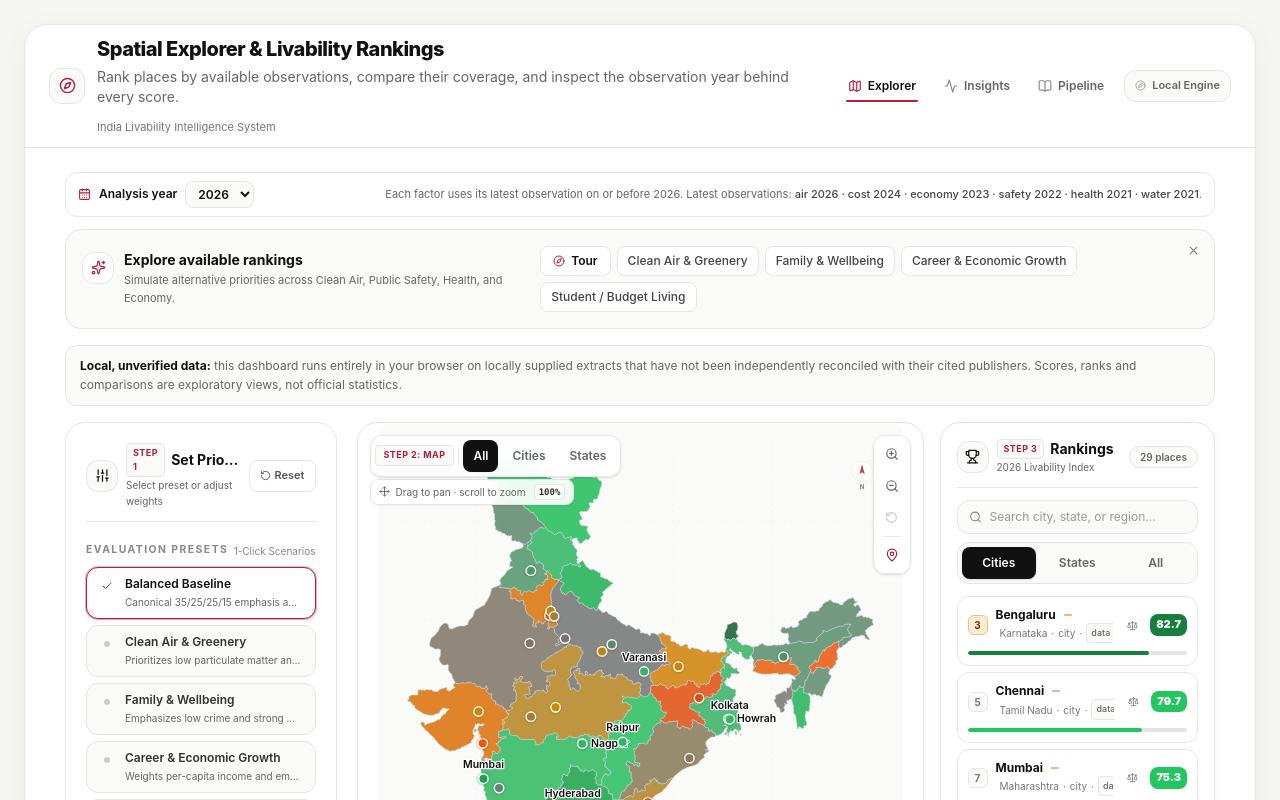
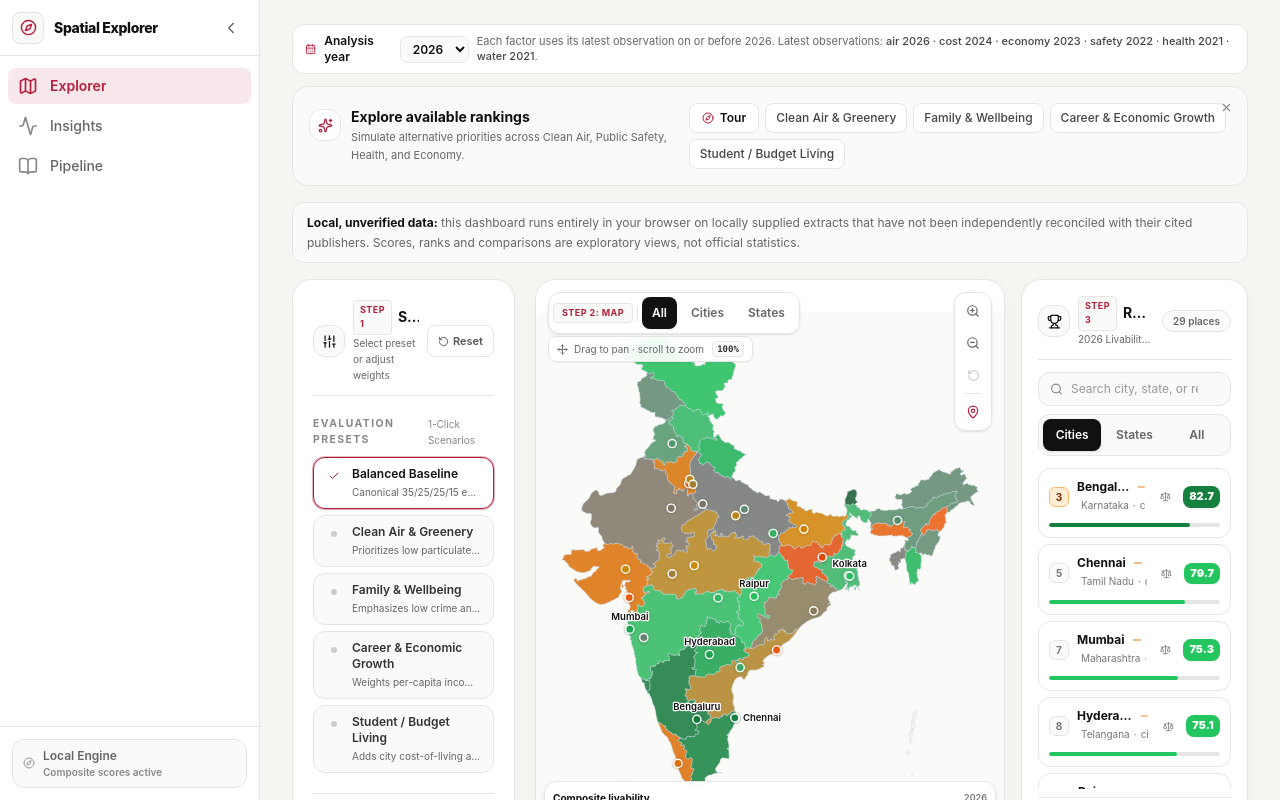
Before and after one commit to PARASMANI-KHUNTE/MCA_DSP_Project_2026, a React (Vite) app in the folder India Livability Intelligence System/frontend/: page / in a window 1280 px wide. Shown: the top 800 px of the page. Built offline with nearby package versions, Linux system fonts and the light colour scheme.

Commit message:
fix(ui): implement responsive sidebar navigation, mobile drawer header, and fix tour trigger

```diff
--- a/India Livability Intelligence System/frontend/src/App.jsx
+++ b/India Livability Intelligence System/frontend/src/App.jsx
@@ -1,6 +1,6 @@
 import { useCallback, useEffect, useMemo, useRef, useState } from "react";
-import { Map, SlidersHorizontal, Trophy } from "lucide-react";
-import Navbar from "./components/Navbar";
+import { Compass, Map, Menu, SlidersHorizontal, Trophy } from "lucide-react";
+import Sidebar from "./components/Sidebar";
 import WeightControls from "./components/WeightControls";
 import IndiaMap from "./components/IndiaMap";
 import Leaderboard from "./components/Leaderboard";
@@ -35,6 +35,8 @@ export default function App() {
   const [activeTab, setActiveTab] = useState("map");
   const [selectedYear, setSelectedYear] = useState(BASELINE_YEAR);
   const [mobilePanel, setMobilePanel] = useState("map");
+  const [sidebarOpen, setSidebarOpen] = useState(false);
+  const [sidebarCollapsed, setSidebarCollapsed] = useState(false);
 
   const [weights, setWeights] = useState(() =>
     DATA_COVERAGE.compositeAvailable
@@ -167,16 +169,49 @@ export default function App() {
   };
 
   return (
-    <div className="min-h-screen bg-[#F5F5F2] p-2 sm:p-4 lg:p-6 text-[#111111] flex flex-col font-sans">
-      <div className="mx-auto flex w-full max-w-[1600px] flex-1 flex-col rounded-2xl sm:rounded-3xl border border-[#E5E5E5] bg-white shadow-[0_4px_30px_rgba(0,0,0,0.03)] overflow-hidden">
-        {/* Navigation Bar */}
-        <Navbar
-          activeTab={activeTab}
-          onSelectTab={setActiveTab}
-        />
+    <div className="min-h-screen bg-[#F5F5F2] text-[#111111] font-sans flex flex-col">
+      {/* Sticky Mobile Top Header */}
+      <header className="sticky top-0 z-30 flex h-14 w-full items-center justify-between border-b border-[#E5E5E5] bg-white/95 px-4 backdrop-blur-md lg:hidden">
+        <button
+          onClick={() => setActiveTab("map")}
+          className="flex items-center gap-2 text-left"
+          aria-label="Go to explorer"
+        >
+          <div className="flex h-8 w-8 shrink-0 items-center justify-center rounded-lg border border-[#E5E5E5] bg-[#FAFAF8] text-[#111111]">
+            <Compass size={17} className="text-[#B51F3B]" />
+          </div>
+          <span className="text-sm font-extrabold tracking-tight text-[#111111]">
+            Spatial Explorer
+          </span>
+        </button>
+        <div className="flex items-center gap-2">
+          <span className="rounded-lg border border-[#E5E5E5] bg-[#FAFAF8] px-2 py-1 text-[11px] font-semibold text-[#666666]">
+            {selectedYear}
+          </span>
+          <button
+            onClick={() => setSidebarOpen(true)}
+            className="flex h-9 w-9 items-center justify-center rounded-lg border border-[#E5E5E5] bg-white text-[#111111] hover:bg-[#F5F5F2] transition-colors"
+            aria-label="Open navigation menu"
+          >
+            <Menu size={18} />
+          </button>
+        </div>
+      </header>
 
-        {/* Main Content Surfaces */}
-        <div className="flex-1 px-4 sm:px-8 lg:px-10 py-4 sm:py-6">
+      {/* Left Sidebar Drawer / Rail */}
+      <Sidebar
+        activeTab={activeTab}
+        onSelectTab={setActiveTab}
+        compositeAvailable={DATA_COVERAGE.compositeAvailable}
+        isOpen={sidebarOpen}
+        onClose={() => setSidebarOpen(false)}
+        isCollapsed={sidebarCollapsed}
+        onToggleCollapse={() => setSidebarCollapsed(prev => !prev)}
+      />
+
+      {/* Main Content */}
+      <main className={`flex-1 transition-all duration-300 min-h-screen ${sidebarCollapsed ? "lg:pl-16" : "lg:pl-[260px]"}`}>
+        <div className="mx-auto max-w-[1600px] w-full px-4 sm:px-6 lg:px-8 py-4 sm:py-6">
           {dataAvailable && activeTab !== "pipeline" && (
             <YearSelector
               year={selectedYear}
@@ -186,12 +221,13 @@ export default function App() {
           )}
 
           {/* Interactive Views */}
-          <main className="flex-1">
+          <div className="flex-1 min-h-0 flex flex-col">
             {/* View 1: Explorer (Decision System) */}
             {dataAvailable && activeTab === "map" && (
               <div className="flex flex-col">
 
                 <QuickStartBanner
+                  onOpenTour={() => setShowTourModal(true)}
                   onSelectPreset={handleSelectPreset}
                   compositeAvailable={DATA_COVERAGE.compositeAvailable}
                   availableFactors={DATA_COVERAGE.availableFactors || []}
@@ -300,11 +336,9 @@ export default function App() {
             )}
 
             {/* About section removed — kept only Explorer and Insights views */}
-          </main>
+          </div>
         </div>
-
-
-      </div>
+      </main>
 
       {/* Floating Elements */}
       {dataAvailable && (
--- a/India Livability Intelligence System/frontend/src/components/PipelineView.jsx
+++ b/India Livability Intelligence System/frontend/src/components/PipelineView.jsx
@@ -1,6 +1,5 @@
-import React, { useState, useRef, useEffect } from "react";
+import React, { useState, useRef } from "react";
 import {
-  ChevronRight,
   Download,
   ExternalLink,
   FileText,
@@ -11,7 +10,6 @@ import {
   Loader2,
   ChevronDown,
   ChevronUp,
-  ArrowRight,
   Sparkles,
   Database,
   BarChart2,
@@ -148,7 +146,7 @@ const COLOR_MAP = {
   indigo: { light: "bg-indigo-50 text-indigo-700 border-indigo-100", main: "bg-indigo-500", ring: "ring-indigo-500" },
 };
 
-function StatusDot({ status, color, size = 8 }) {
+function StatusDot({ status, size = 8 }) {
   const Icon = STATUS_ICONS[status] || XCircle;
   const colors = {
     complete: "text-green-500",
@@ -164,7 +162,7 @@ function StatusDot({ status, color, size = 8 }) {
   );
 }
 
-function PipelineStepCard({ step, index, isExpanded, onToggle, totalSteps }) {
+function PipelineStepCard({ step, index, isExpanded, onToggle }) {
   const Icon = step.icon;
   const colors = COLOR_MAP[step.color];
   const [iframeLoaded, setIframeLoaded] = useState(false);
@@ -346,7 +344,6 @@ function PipelineStepCard({ step, index, isExpanded, onToggle, totalSteps }) {
 export default function PipelineView() {
   const [expandedStep, setExpandedStep] = useState(null);
   const [viewMode, setViewMode] = useState("cards"); // "cards" | "timeline"
-  const [showAllOutputs, setShowAllOutputs] = useState(false);
 
   const toggleStep = (id) => {
     setExpandedStep(expandedStep === id ? null : id);
--- /dev/null
+++ b/India Livability Intelligence System/frontend/src/components/Sidebar.jsx
@@ -0,0 +1,149 @@
+import {
+  Activity,
+  BookOpen,
+  ChevronLeft,
+  ChevronRight,
+  Compass,
+  Map,
+  X
+} from "lucide-react";
+
+const TABS = [
+  { id: "map", label: "Explorer", icon: Map },
+  { id: "insights", label: "Insights", icon: Activity },
+  { id: "pipeline", label: "Pipeline", icon: BookOpen }
+];
+
+export default function Sidebar({
+  activeTab,
+  onSelectTab,
+  compositeAvailable,
+  isOpen = false,
+  onClose = () => {},
+  isCollapsed = false,
+  onToggleCollapse = () => {}
+}) {
+  return (
+    <>
+      {/* Mobile drawer overlay */}
+      {isOpen && (
+        <div
+          className="fixed inset-0 z-40 bg-black/40 backdrop-blur-xs transition-opacity lg:hidden"
+          aria-hidden="true"
+          onClick={onClose}
+        />
+      )}
+
+      {/* Sidebar */}
+      <aside
+        className={`
+          fixed top-0 left-0 z-50 h-screen border-r border-[#E5E5E5] bg-white transition-all duration-300 ease-out flex flex-col
+          ${isOpen ? "translate-x-0 shadow-2xl" : "-translate-x-full lg:shadow-none"}
+          lg:translate-x-0
+          ${isCollapsed ? "lg:w-16" : "lg:w-[260px]"}
+          w-64
+        `}
+        aria-label="Main navigation"
+      >
+        {/* Header / Brand */}
+        <div
+          className={`flex h-14 items-center px-3 border-b border-[#E5E5E5] transition-all duration-300 ${
+            isCollapsed ? "justify-center" : "justify-between"
+          }`}
+        >
+          <button
+            onClick={() => {
+              onSelectTab("map");
+              onClose();
+            }}
+            className="group flex items-center gap-2.5 min-w-0 transition-opacity hover:opacity-90"
+            aria-label="Go to explorer"
+          >
+            <div className="flex h-8 w-8 shrink-0 items-center justify-center rounded-lg border border-[#E5E5E5] bg-[#FAFAF8] text-[#111111] transition-colors group-hover:border-[#D4D4D4]">
+              <Compass size={17} className="text-[#B51F3B]" />
+            </div>
+            {!isCollapsed && (
+              <span className="text-sm font-extrabold tracking-tight text-[#111111] truncate">
+                Spatial Explorer
+              </span>
+            )}
+          </button>
+
+          {/* Desktop Collapse Toggle */}
+          <button
+            onClick={onToggleCollapse}
+            className="hidden lg:flex h-8 w-8 shrink-0 items-center justify-center rounded-lg text-[#666666] hover:bg-[#F5F5F2] hover:text-[#111111] transition-all ml-auto"
+            aria-label={isCollapsed ? "Expand sidebar" : "Collapse sidebar"}
+            title={isCollapsed ? "Expand sidebar" : "Collapse sidebar"}
+          >
+            {isCollapsed ? <ChevronRight size={18} /> : <ChevronLeft size={18} />}
+          </button>
+
+          {/* Mobile Close Button */}
+          <button
+            onClick={onClose}
+            className="flex lg:hidden h-8 w-8 shrink-0 items-center justify-center rounded-lg text-[#666666] hover:bg-[#F5F5F2] hover:text-[#111111] transition-all ml-auto"
+            aria-label="Close sidebar"
+          >
+            <X size={18} />
+          </button>
+        </div>
+
+        {/* Navigation Links */}
+        <nav className="flex-1 px-2 py-3 space-y-1 overflow-y-auto" aria-label="Primary navigation">
+          {TABS.map(tab => {
+            const Icon = tab.icon;
+            const active = activeTab === tab.id;
+            return (
+              <button
+                key={tab.id}
+                onClick={() => {
+                  onSelectTab(tab.id);
+                  onClose();
+                }}
+                aria-current={active ? "page" : undefined}
+                className={`w-full flex items-center gap-3 px-2.5 py-2 text-sm font-medium rounded-lg transition-all ${
+                  active
+                    ? "bg-[#B51F3B]/10 text-[#B51F3B] font-semibold"
+                    : "text-[#666666] hover:bg-[#F5F5F2] hover:text-[#111111]"
+                } ${isCollapsed ? "justify-center" : ""}`}
+                title={isCollapsed ? tab.label : undefined}
+              >
+                <Icon
+                  size={20}
+                  className={active ? "text-[#B51F3B] flex-shrink-0" : "text-[#888888] flex-shrink-0"}
+                  aria-hidden="true"
+                />
+                {!isCollapsed && (
+                  <span className="truncate">{tab.label}</span>
+                )}
+              </button>
+            );
+          })}
+        </nav>
+
+        {/* Footer: Data Status */}
+        <div className="p-3 border-t border-[#E5E5E5] transition-all duration-300">
+          {isCollapsed ? (
+            <div className="flex justify-center" title="Local Engine: All scores are computed locally in your browser.">
+              <Compass size={16} className="text-[#999999]" />
+            </div>
+          ) : (
+            <div
+              className="flex items-center gap-2 rounded-xl border border-[#E5E5E5] bg-[#FAFAF8] px-2.5 py-2 text-xs font-semibold text-[#666666]"
+              title="All scores are computed locally in your browser from the embedded dataset."
+            >
+              <Compass size={12} className="text-[#999999] flex-shrink-0" />
+              <div className="flex flex-col gap-0.5 min-w-0">
+                <span className="truncate">Local Engine</span>
+                <span className="text-[10px] text-[#888888] truncate">
+                  {compositeAvailable ? "Composite scores active" : "Factor-specific view"}
+                </span>
+              </div>
+            </div>
+          )}
+        </div>
+      </aside>
+    </>
+  );
+}
--- a/India Livability Intelligence System/frontend/src/components/WeightControls.jsx
+++ b/India Livability Intelligence System/frontend/src/components/WeightControls.jsx
@@ -20,7 +20,7 @@ const FACTORS = [
     colorMeaning: "Higher score indicates cleaner ambient air with lower annual PM2.5 concentration."
   },
   {
-    key: "safety", label: "Public Safety", source: "No active observations", icon: ShieldAlert, color: "#e11d48", max: 100,
+    key: "safety", label: "Public Safety", source: "NCRB cognizable crimes per lakh · published state records", icon: ShieldAlert, color: "#e11d48", max: 100,
     colorMeaning: "Higher score indicates lower recorded cognizable crime rates per capita."
   },
   {
@@ -28,7 +28,7 @@ const FACTORS = [
     colorMeaning: "Higher score indicates stronger maternal and child health on the NFHS-5 composite index."
   },
   {
-    key: "economy", label: "Economy & Jobs", source: "No active observations", icon: TrendingUp, color: "#d97706", max: 100,
+    key: "economy", label: "Economy & Jobs", source: "RBI constant NSDP per capita & MoSPI PLFS employment", icon: TrendingUp, color: "#d97706", max: 100,
     colorMeaning: "Higher score combines higher per-capita net state domestic product and employment rates."
   },
   {
```
